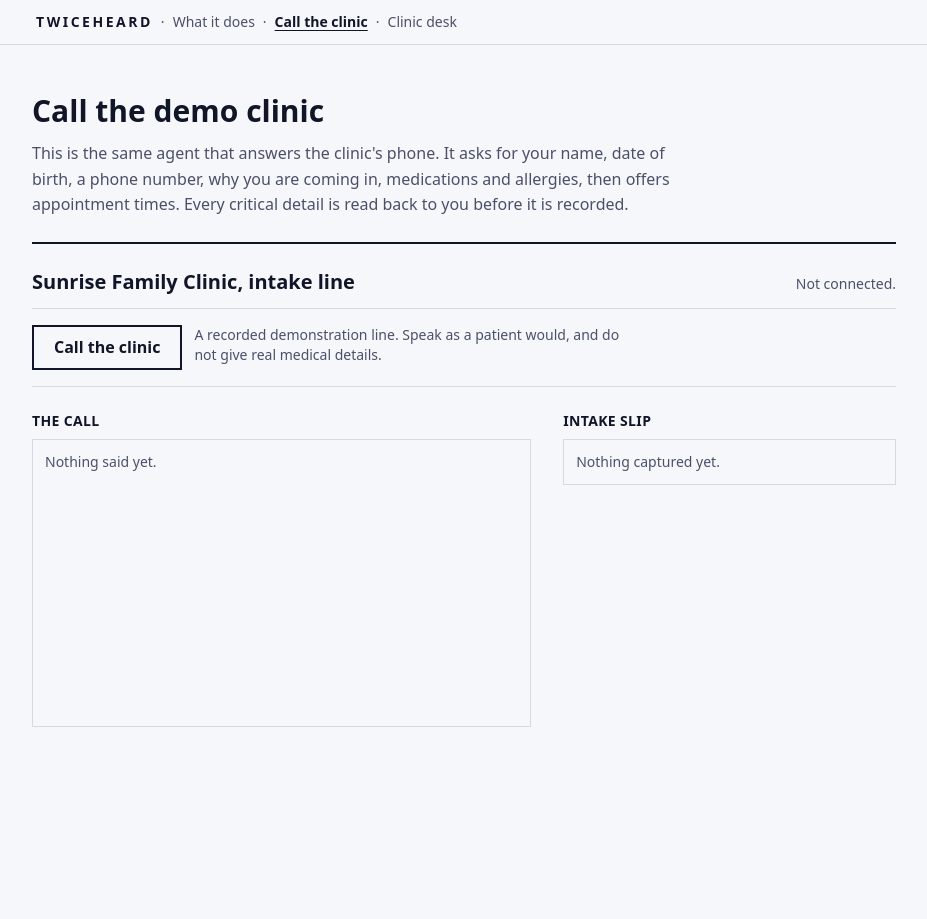
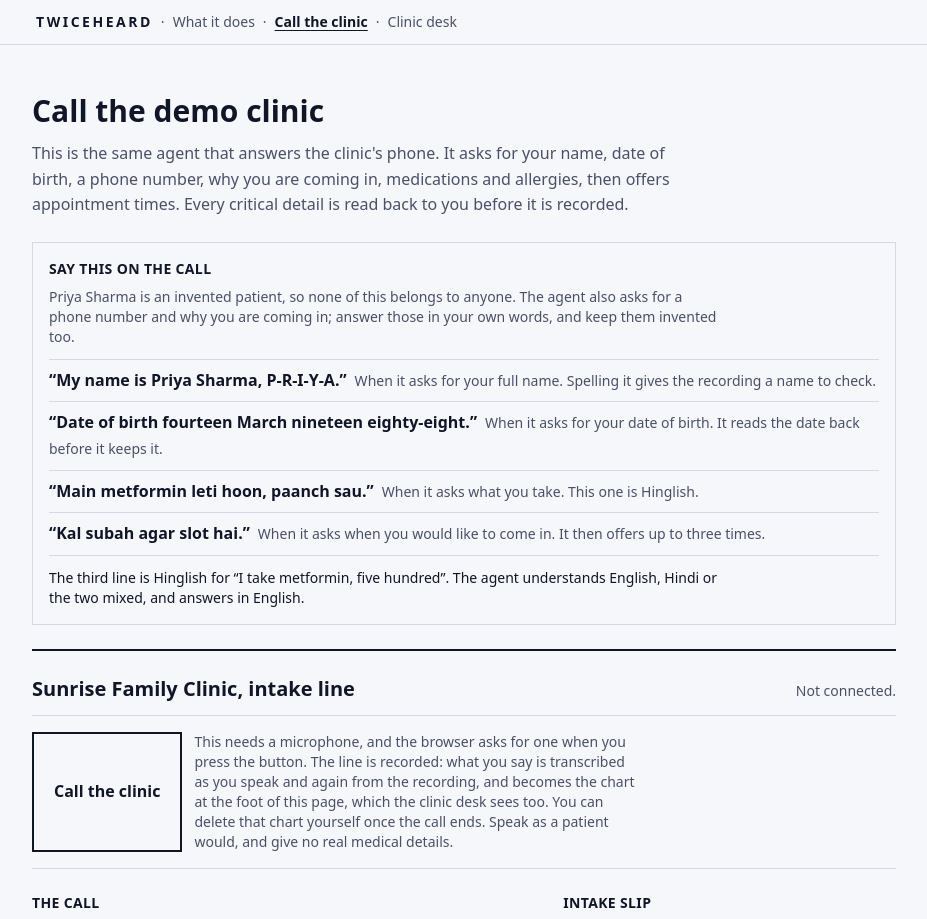
Before and after one commit to Bisman-Singh/twiceheard, a Next.js app: page /call in a window 1280 px wide. Shown: the top 919 px of the page, without its empty margins (176-1103 px from the left). Before the commit the page ends 800 px from the top, so only its background shows below. Built offline with nearby package versions, Linux system fonts and the light colour scheme.

Commit message:
feat: tell a caller what to say, and rule out the slip before the call

```diff
--- a/app/call/page.tsx
+++ b/app/call/page.tsx
@@ -1,5 +1,6 @@
 import type { Metadata } from "next";
 import { CallPanel } from "@/components/call/call-panel";
+import { SayThis } from "@/components/call/say-this";
 import { DEMO_CLINIC } from "@/lib/clinic/config";
 
 export const metadata: Metadata = {
@@ -19,6 +20,7 @@ export default function CallPage() {
           appointment times. Every critical detail is read back to you before it is recorded.
         </p>
       </header>
+      <SayThis />
       <CallPanel clinicId={DEMO_CLINIC.id} clinicName={DEMO_CLINIC.name} />
     </article>
   );
--- a/components/call/call-panel.tsx
+++ b/components/call/call-panel.tsx
@@ -3,6 +3,7 @@
 import { useCallback, useEffect, useRef, useState, type RefObject } from "react";
 import { ForgetRecord } from "@/components/call/forget-record";
 import { useCallResult, type ResultState } from "@/components/call/use-call-result";
+import { FIELDS, FIELD_IDS, isFieldId, type FieldId } from "@/lib/intake/fields";
 import { spokenDate } from "@/lib/intake/readback";
 import { VerifiedChart } from "@/components/call/verified-chart";
 import { claimSession } from "@/lib/call/result-client";
@@ -23,15 +24,26 @@ import {
  * agent read a value back before the caller agrees to it.
  */
 
-const FIELD_LABELS: Record<string, string> = {
+/**
+ * Where the slip says it shorter than the intake does.
+ *
+ * The fields themselves come from the intake, so one added there appears here
+ * without this file changing. Only the wording of these three is the slip's
+ * own: a slip is read at a glance, and the graded chart lower down the same
+ * page carries the intake's longer labels, so two rows both reading "Current
+ * medications" on one screen would read as one row printed twice.
+ */
+const SHORT_LABELS: Partial<Record<FieldId, string>> = {
   full_name: "Name",
-  date_of_birth: "Date of birth",
   phone: "Phone",
-  reason_for_visit: "Reason for visit",
   medications: "Medications",
-  allergies: "Allergies",
-  preferred_time: "Preferred time",
 };
+
+/** A field the clinic added and the intake has no label for keeps its own name. */
+function slipLabel(field: string): string {
+  if (!isFieldId(field)) return field;
+  return SHORT_LABELS[field] ?? FIELDS[field].label;
+}
 
 const STATUS_WORDS: Record<CallField["status"], string> = {
   heard: "read back, waiting",
@@ -157,7 +169,10 @@ function CallControls({
         {label}
       </button>
       <p className="max-w-md text-sm text-[var(--muted)]">
-        A recorded demonstration line. Speak as a patient would, and do not give real medical
+        This needs a microphone, and the browser asks for one when you press the button. The line is
+        recorded: what you say is transcribed as you speak and again from the recording, and becomes
+        the chart at the foot of this page, which the clinic desk sees too. You can delete that
+        chart yourself once the call ends. Speak as a patient would, and give no real medical
         details.
       </p>
     </div>
@@ -213,7 +228,9 @@ function Transcript({
       >
         {lines.length === 0 && (
           <li className="text-[var(--muted)]">
-            {live ? "Waiting for the first words." : "Nothing said yet."}
+            {live
+              ? "Waiting for the first words."
+              : "Nothing said yet. Every line of the call is written here as it is said, each one marked Caller for you or Clinic for the agent."}
           </li>
         )}
         {lines.map((line) => (
@@ -232,24 +249,47 @@ function spoken(value: string): string {
   return /^\d{4}-\d{2}-\d{2}$/.test(value) ? spokenDate(value) : value;
 }
 
+interface SlipRow {
+  field: string;
+  /** Empty until the call has saved something for this field. */
+  value: string;
+  /** Null while the field is still to be asked about. */
+  status: CallField["status"] | null;
+}
+
+/**
+ * Every field of the intake, in the order the agent collects them, each with
+ * whatever the call has for it so far.
+ *
+ * The slip is ruled out in full before the call starts, so the page says what
+ * is going to be collected instead of holding an empty box that says nothing.
+ */
+function slipRows(fields: readonly CallField[]): SlipRow[] {
+  const saved = new Map(fields.map((field) => [field.field, field]));
+  return [
+    ...FIELD_IDS.map((id): SlipRow => saved.get(id) ?? { field: id, value: "", status: null }),
+    // A field the clinic added is not in the intake's list, so it joins the end.
+    ...fields.filter((field) => !isFieldId(field.field)),
+  ];
+}
+
 function IntakeSlip({ fields, booking }: { fields: CallField[]; booking: string }) {
   return (
     <section aria-label="Intake slip">
       <h3 className="mb-2 text-sm font-semibold uppercase tracking-wide">Intake slip</h3>
-      {fields.length === 0 && (
-        <p className="border border-[var(--line)] p-3 text-sm text-[var(--muted)]">
-          Nothing captured yet.
-        </p>
-      )}
-      <dl className="border border-[var(--line)] p-3 text-sm empty:hidden">
-        {fields.map((field) => (
+      <dl className="border border-[var(--line)] px-3 py-1 text-sm">
+        {slipRows(fields).map((row) => (
           <div
-            key={field.field}
+            key={row.field}
             className="flex flex-wrap items-baseline gap-x-2 border-b border-dotted border-[var(--line)] py-1.5 last:border-b-0"
           >
-            <dt className="font-semibold">{FIELD_LABELS[field.field] ?? field.field}</dt>
-            <dd className="flex-1">{spoken(field.value)}</dd>
-            <dd className={`text-xs ${STATUS_INK[field.status]}`}>{STATUS_WORDS[field.status]}</dd>
+            <dt className="min-w-[5.5rem] font-semibold">{slipLabel(row.field)}</dt>
+            <dd className="min-w-0 flex-1">{row.value ? spoken(row.value) : "-"}</dd>
+            <dd
+              className={`text-xs ${row.status === null ? "text-[var(--muted)]" : STATUS_INK[row.status]}`}
+            >
+              {row.status === null ? "waiting" : STATUS_WORDS[row.status]}
+            </dd>
           </div>
         ))}
       </dl>
--- /dev/null
+++ b/components/call/say-this.tsx
@@ -0,0 +1,60 @@
+/**
+ * The four lines a visitor can read out, so the demonstration works without
+ * anyone having to guess what the agent is listening for.
+ *
+ * The patient is invented, and the lines are the answers to the questions the
+ * agent actually asks, in the order it asks them. One is Hinglish, because the
+ * agent takes English, Hindi or a mix and nothing else on the page shows that.
+ * Laid out like the rest of the clinic screens: ruled lines, square corners,
+ * nothing decorative.
+ */
+
+const LINES: readonly { readonly say: string; readonly asked: string }[] = [
+  {
+    say: "My name is Priya Sharma, P-R-I-Y-A.",
+    asked: "When it asks for your full name. Spelling it gives the recording a name to check.",
+  },
+  {
+    say: "Date of birth fourteen March nineteen eighty-eight.",
+    asked: "When it asks for your date of birth. It reads the date back before it keeps it.",
+  },
+  {
+    say: "Main metformin leti hoon, paanch sau.",
+    asked: "When it asks what you take. This one is Hinglish.",
+  },
+  {
+    say: "Kal subah agar slot hai.",
+    asked: "When it asks when you would like to come in. It then offers up to three times.",
+  },
+];
+
+export function SayThis() {
+  return (
+    <section aria-labelledby="say-this" className="border border-[var(--line)] p-4">
+      <h2 id="say-this" className="text-sm font-semibold uppercase tracking-wide">
+        Say this on the call
+      </h2>
+      <p className="mt-2 max-w-2xl text-sm text-[var(--muted)]">
+        Priya Sharma is an invented patient, so none of this belongs to anyone. The agent also asks
+        for a phone number and why you are coming in; answer those in your own words, and keep them
+        invented too.
+      </p>
+      <ol className="mt-3 border-t border-[var(--line)]">
+        {LINES.map((line) => (
+          <li key={line.say} className="border-b border-[var(--line)] py-2">
+            <p className="font-semibold">
+              &ldquo;{line.say}&rdquo;
+              <span className="ml-2 block font-normal text-sm text-[var(--muted)] sm:inline">
+                {line.asked}
+              </span>
+            </p>
+          </li>
+        ))}
+      </ol>
+      <p className="mt-3 max-w-2xl text-sm">
+        The third line is Hinglish for &ldquo;I take metformin, five hundred&rdquo;. The agent
+        understands English, Hindi or the two mixed, and answers in English.
+      </p>
+    </section>
+  );
+}
```
Also changed, not shown: 1 other file (tests, documents, lock files or other folders).
